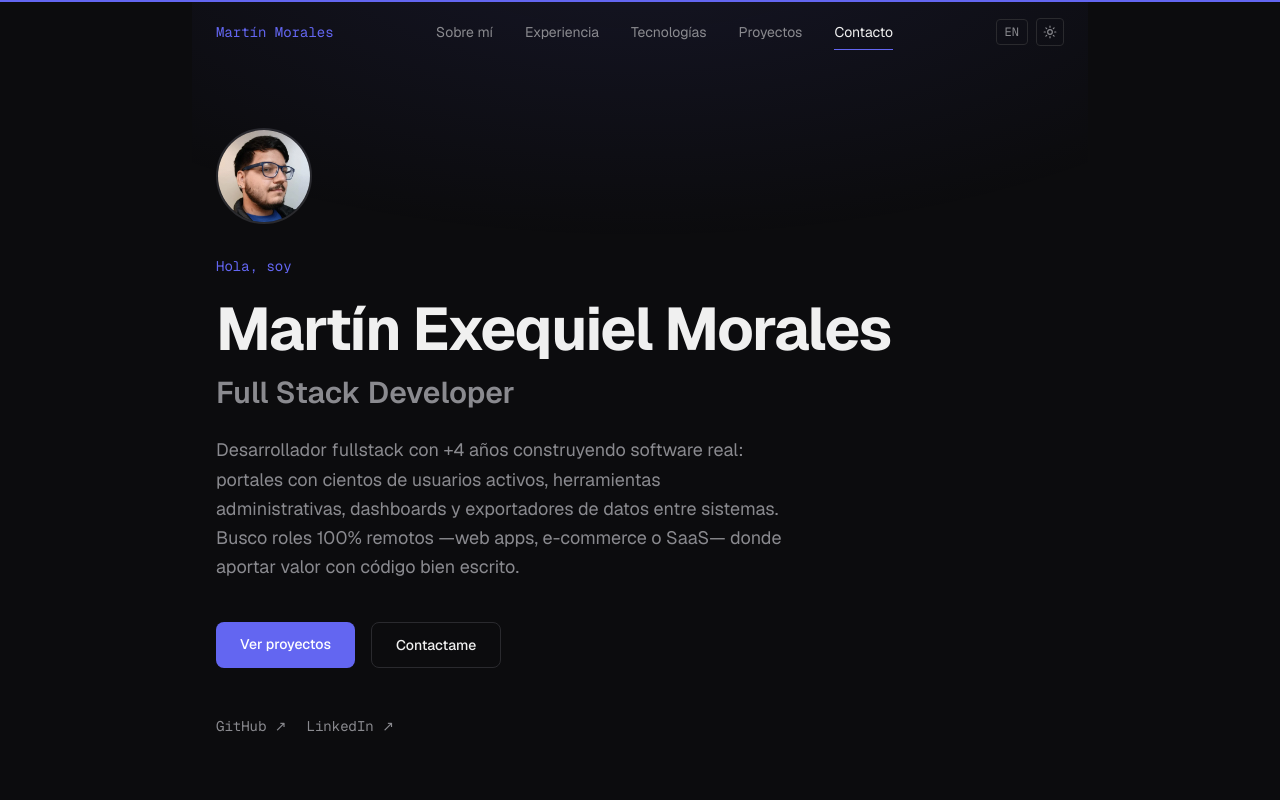
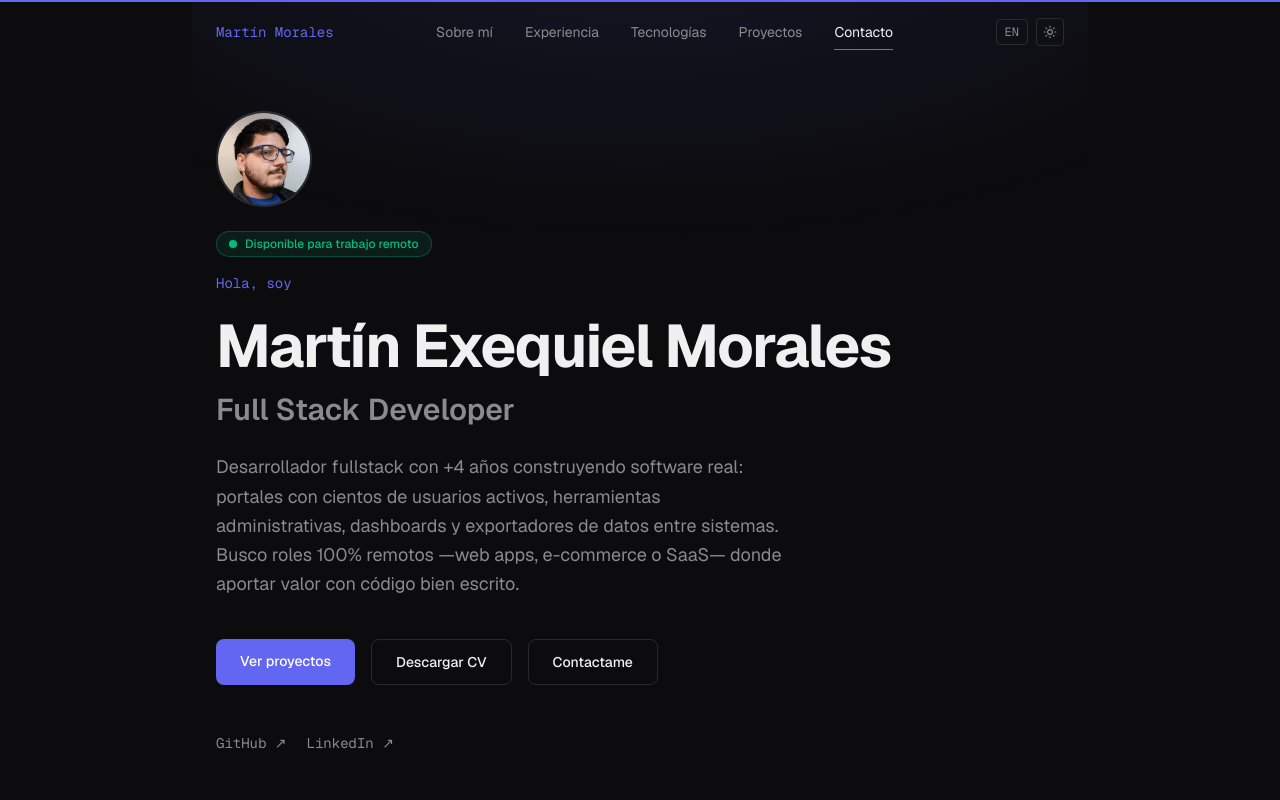
Before and after one commit to Martin-Exequiel-Morales/porfolio, a Next.js app: page / in a window 1280 px wide. Shown: the top 800 px of the page. Built offline with nearby package versions, Linux system fonts and the light colour scheme.

Commit message:
agregar cv como opcion descargable

```diff
--- a/src/components/sections/Hero.tsx
+++ b/src/components/sections/Hero.tsx
@@ -55,7 +55,7 @@ export function Hero() {
 			/>
 
 			<motion.div
-				className="mb-8"
+				className="mb-6"
 				initial={{ opacity: 0, scale: 0.85 }}
 				animate={{ opacity: 1, scale: 1 }}
 				transition={{ duration: 0.5 }}
@@ -70,11 +70,31 @@ export function Hero() {
 				/>
 			</motion.div>
 
+			{/*
+			 * Availability pill: pulsing green dot + label.
+			 * Sits above the greeting so a recruiter can see hiring signal
+			 * within the first second of landing on the page.
+			 */}
+			<motion.div
+				className="mb-4"
+				initial={{ opacity: 0, y: 10 }}
+				animate={{ opacity: 1, y: 0 }}
+				transition={{ duration: 0.4 }}
+			>
+				<span className="inline-flex items-center gap-2 px-3 py-1 rounded-full border border-emerald-500/30 bg-emerald-500/10 text-emerald-500 text-xs font-medium">
+					<span className="relative flex h-2 w-2">
+						<span className="absolute inline-flex h-full w-full rounded-full bg-emerald-500 opacity-75 motion-safe:animate-ping" />
+						<span className="relative inline-flex h-2 w-2 rounded-full bg-emerald-500" />
+					</span>
+					{t.hero.availability}
+				</span>
+			</motion.div>
+
 			<motion.p
 				className="text-accent font-mono text-sm mb-4 flex items-center gap-0"
 				initial={{ opacity: 0, y: 10 }}
 				animate={{ opacity: 1, y: 0 }}
-				transition={{ duration: 0.4 }}
+				transition={{ duration: 0.4, delay: 0.05 }}
 			>
 				{t.hero.greeting}
 				<BlinkingCursor />
@@ -120,6 +140,19 @@ export function Hero() {
 					{t.hero.ctaProjects}
 				</MagneticButton>
 				<MagneticButton
+					href={
+						lang === "es"
+							? "/Martin-Morales-CV-ES.pdf"
+							: "/Martin-Morales-CV-EN.pdf"
+					}
+					target="_blank"
+					rel="noopener noreferrer"
+					download
+					className="px-6 py-3 rounded-lg border border-border text-foreground font-medium text-sm hover:border-accent hover:text-accent transition-colors"
+				>
+					{t.hero.ctaCV}
+				</MagneticButton>
+				<MagneticButton
 					href="#contacto"
 					className="px-6 py-3 rounded-lg border border-border text-foreground font-medium text-sm hover:border-accent hover:text-accent transition-colors"
 				>
```
Also changed, not shown: 2 other files (tests, documents, lock files or other folders).
